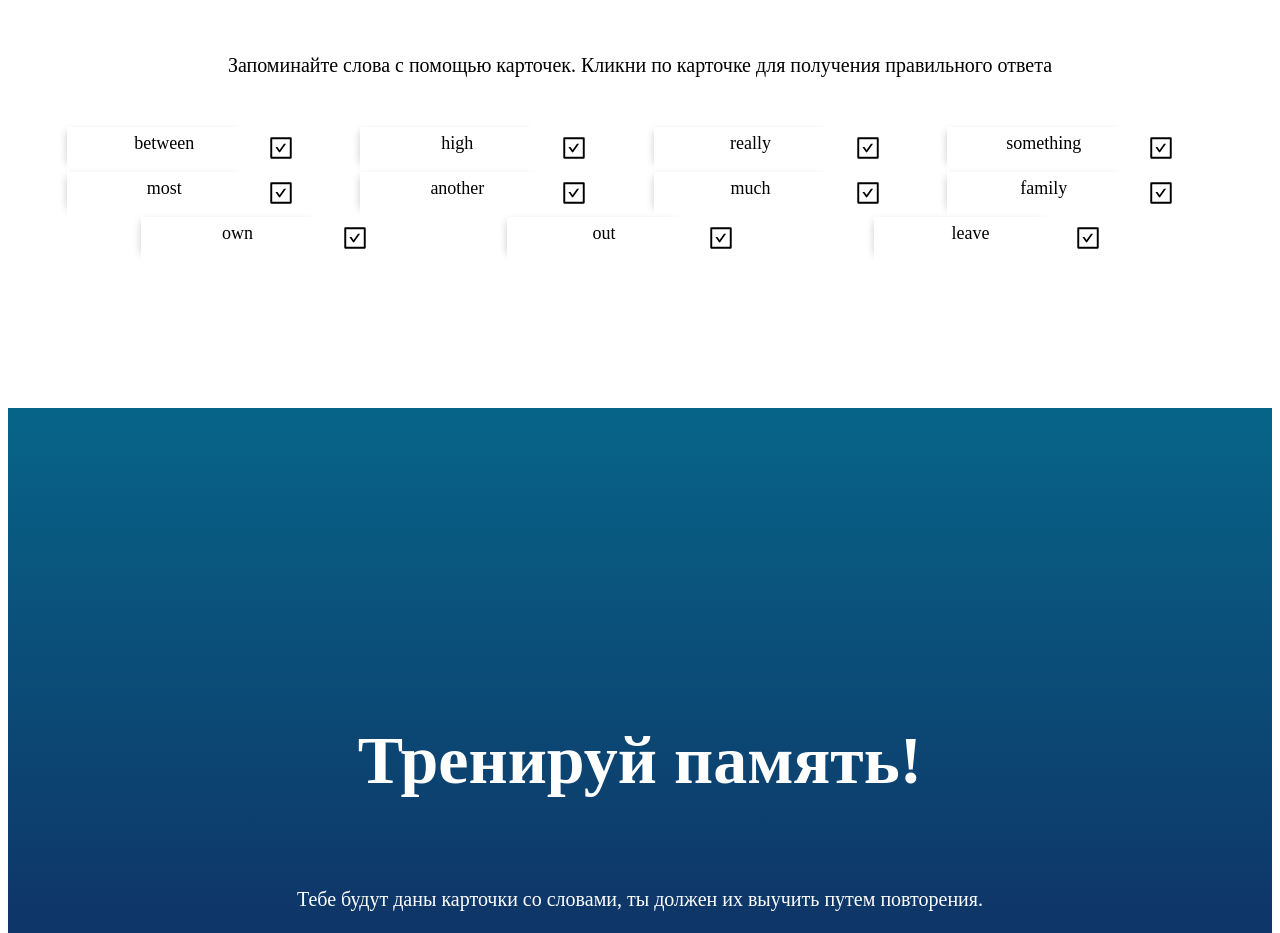
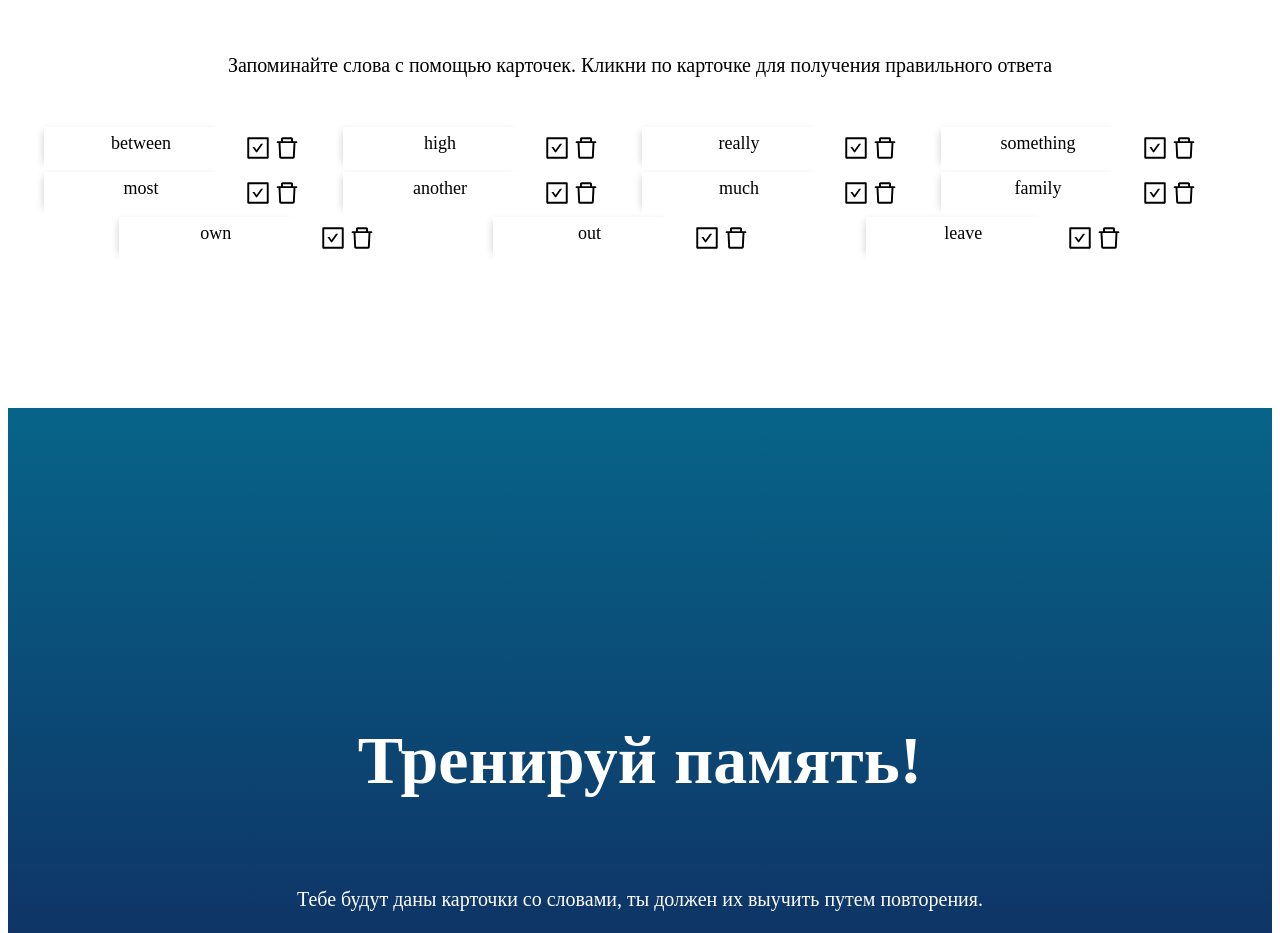
Before and after one commit to iRootPro/ZarM, a React (Create React App) app: page / in a window 1280 px wide. Shown: the part 900-1833 px from the top of the page. Built offline with nearby package versions, Linux system fonts and the light colour scheme.

Commit message:
prepare for delete item from cardlist

```diff
--- a/src/App.tsx
+++ b/src/App.tsx
@@ -1,13 +1,19 @@
-import React from 'react';
+import React, {Component} from 'react';
 import HeaderBlock from "./components/HeaderBlock/HeaderBlock";
 import ContentBlock from "./components/ContentBlock/ContentBlock";
 import FooterBlock from "./components/FooterBlock/FooterBlock";
 import Header from "./components/Header/Header";
 import Paragraph from "./components/Paragraph/Paragraph";
-import Card from "./components/Card/Card";
 import CardsList from "./components/CardsList/CardsList";
+import {log} from "util";
 
-const App = () => {
+
+class App extends Component<any, any> {
+    state = {
+        words: wordsList
+    }
+    render() {
+        const {words} = this.state
         return (
             <>
                 <HeaderBlock>
@@ -15,61 +21,80 @@ const App = () => {
                     <Paragraph>Воспользуйтесь карточками для запоминания и пополнения активныйх словарных
                         запасов</Paragraph>
                 </HeaderBlock>
-            <CardsList/>
+                <CardsList wordsList={words} onDeleteItem={(id: number) => console.log('### delete id:', id)}/>
                 <ContentBlock
                     title="Тренируй память!"
                     description="Тебе будут даны карточки со словами, ты должен их выучить путем повторения."
                 />
                 <FooterBlock tel={"+79184681012"} email={"admin@armavir.ru"} copyright={"2020"}/>
             </>
-    );
-};
+        )
+    }
+}
 
 export default App;
 
-export const wordsList = [
+export const wordsList: Array<wordsListType> = [
     {
         eng: 'between',
-        rus: 'между'
+        rus: 'между',
+        id: 1
     },
     {
         eng: 'high',
-        rus: 'высокий'
+        rus: 'высокий',
+        id: 2
     },
     {
         eng: 'really',
-        rus: 'действительно'
+        rus: 'действительно',
+        id: 3
     },
     {
         eng: 'something',
-        rus: 'что-нибудь'
+        rus: 'что-нибудь',
+        id: 4
     },
     {
         eng: 'most',
-        rus: 'большинство'
+        rus: 'большинство',
+        id: 5
     },
     {
         eng: 'another',
-        rus: 'другой'
+        rus: 'другой',
+        id: 6
     },
     {
         eng: 'much',
-        rus: 'много'
+        rus: 'много',
+        id: 7
     },
     {
         eng: 'family',
-        rus: 'семья'
+        rus: 'семья',
+        id: 8
     },
     {
         eng: 'own',
-        rus: 'личный'
+        rus: 'личный',
+        id: 9
     },
     {
         eng: 'out',
-        rus: 'из/вне'
+        rus: 'из/вне',
+        id: 10
     },
     {
         eng: 'leave',
-        rus: 'покидать'
+        rus: 'покидать',
+        id: 11
     },
 ];
+
+// types
+export type wordsListType = {
+    eng: string
+    rus: string
+    id: number
+}
--- a/src/components/Card/Card.module.scss
+++ b/src/components/Card/Card.module.scss
@@ -7,11 +7,21 @@
 
 .checkIcon {
   margin-left: 20px;
-  margin-right: 40px;
+  margin-right: 5px;
   font-size: 24px;
 
   &:hover {
     color: #1BB95E;
+    cursor: pointer;
+  }
+}
+
+.delIcon {
+  font-size: 24px;
+  margin-right: 40px;
+
+  &:hover {
+    color: red;
     cursor: pointer;
   }
 }
--- a/src/components/Card/Card.tsx
+++ b/src/components/Card/Card.tsx
@@ -1,12 +1,12 @@
 import React from 'react';
 import s from './Card.module.scss';
 import cl from 'classnames'
-import {CheckSquareOutlined} from "@ant-design/icons";
+import {CheckSquareOutlined, DeleteOutlined} from "@ant-design/icons";
 
 class Card extends React.Component<any, any> {
     state: stateType = {
         done: false,
-        isRemembered: false
+        isRemembered: false,
     }
 
     render() {
@@ -29,9 +29,16 @@ class Card extends React.Component<any, any> {
                 <div className={s.checkIcon}>
                     <CheckSquareOutlined onClick={this.handleIsRememberedClick}/>
                 </div>
+                <div className={s.delIcon}>
+                    <DeleteOutlined onClick={this.handleDeleteCard}/>
+                </div>
             </div>
 
         );
+    }
+
+    handleDeleteCard = () => {
+        this.props.onDelete()
     }
 
     handleIsRememberedClick = () => {
@@ -60,6 +67,7 @@ export default Card;
 type propsType = {
     eng: string
     rus: string
+    onDelete: () => void
 }
 
 type stateType = {
--- a/src/components/CardsList/CardsList.tsx
+++ b/src/components/CardsList/CardsList.tsx
@@ -1,16 +1,22 @@
 import React from 'react';
 import Card from "../Card/Card";
-import {wordsList} from "../../App";
+import {wordsListType} from "../../App";
 import style from "./CardsList.module.css"
 
-const CardsList = () => {
+const CardsList = ({wordsList, onDeleteItem}: propsType) => {
     return (
         <div className={style.wrapper}>
             <span className={style.description}>
                 Запоминайте слова с помощью карточек. Кликни по карточке для получения правильного ответа
             </span>
             <div className={style.cardLists}>
-                {wordsList.map(({eng, rus}, index) => <Card key={index} eng={eng} rus={rus}/>)}
+                {wordsList.map(({eng, rus, id}) =>
+                    <Card
+                        key={id}
+                        eng={eng}
+                        rus={rus}
+                        onDelete={() => onDeleteItem(id)}
+                    />)}
             </div>
         </div>
 
@@ -18,3 +24,9 @@ const CardsList = () => {
 };
 
 export default CardsList;
+
+//type
+type propsType = {
+    wordsList: Array<wordsListType>
+    onDeleteItem: (id: number) => void
+}
```
Also changed, not shown: 1 other file (tests, documents, lock files or other folders). Lines whose indentation alone changed are shown as unchanged.
